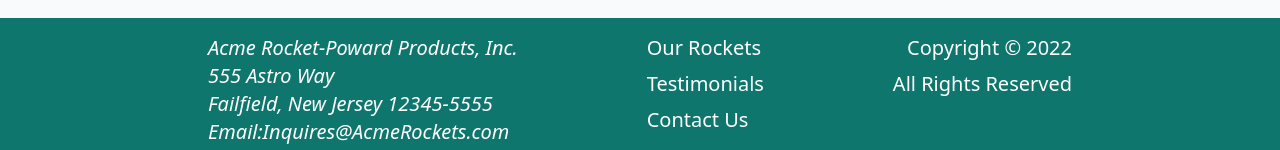
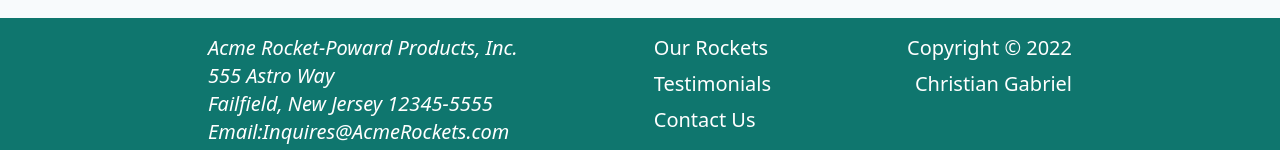
Before and after one commit to chrix7/tailwind_tut, a website: page build/index.html in a window 1280 px wide. Shown: the part 3307-3457 px from the top of the page. Drawn offline with Linux system fonts and the light colour scheme.

Commit message:
just changed my name

```diff
--- a/build/index.html
+++ b/build/index.html
@@ -243,7 +243,7 @@
         </nav>
         <div class="flex flex-col sm:gap-2">
           <p class="text-right">Copyright &copy; <span id="year">2022</span></p>
-          <p class="text-right">All Rights Reserved</p>
+          <p class="text-right">Christian Gabriel</p>
         </div>
       </section>
     </footer>
```
